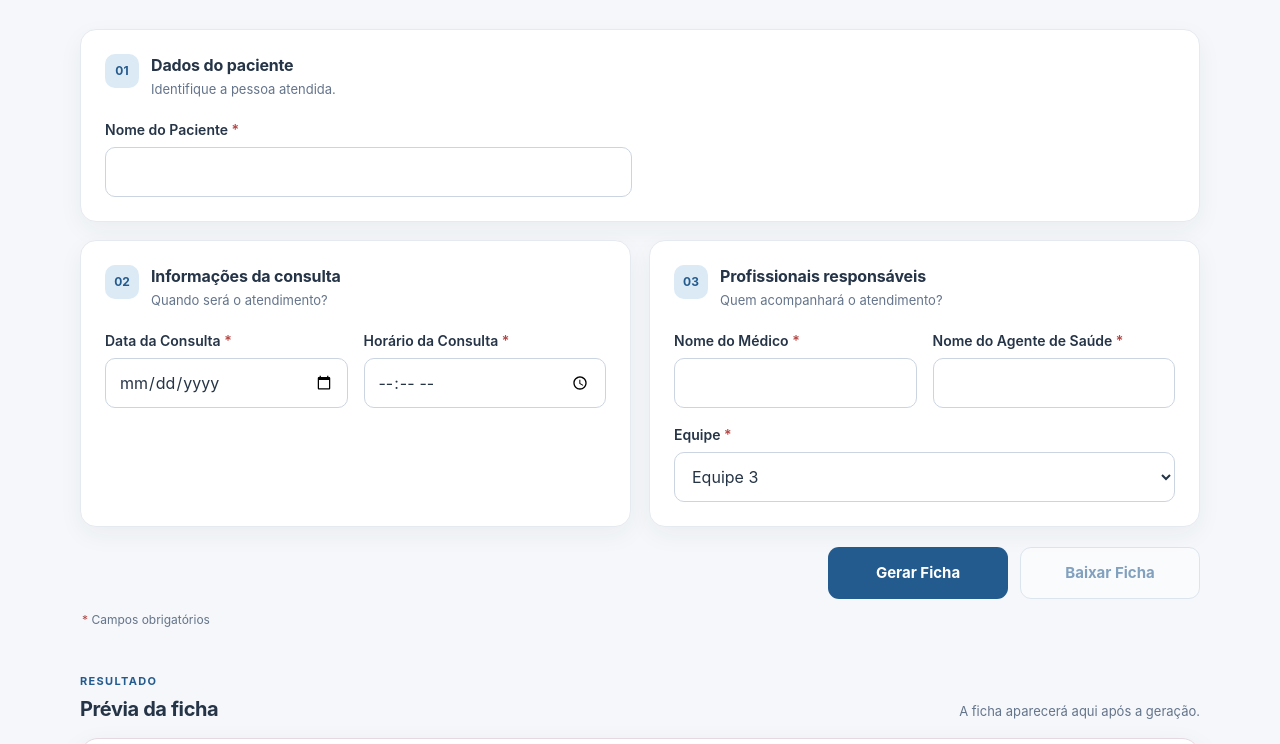
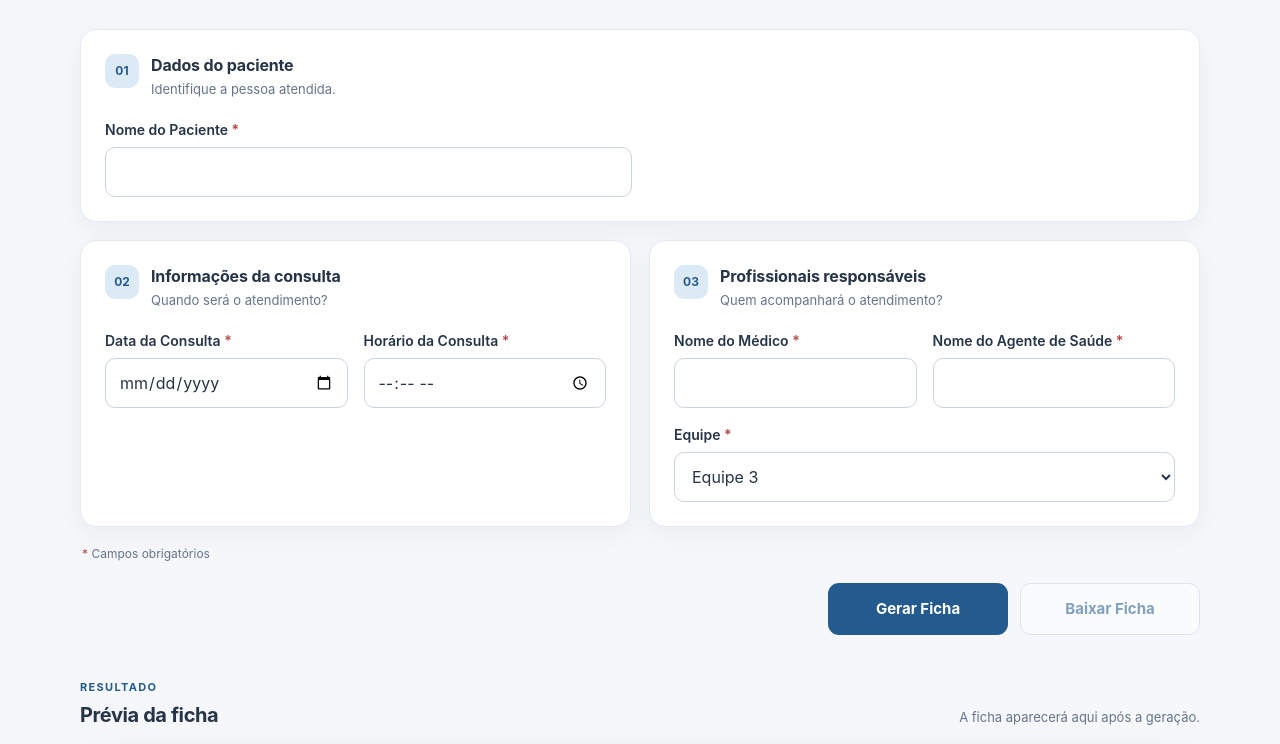
Before and after one commit to outofbluee/gerador-de-fichas-web, a plain HTML site: page index.html in a window 1280 px wide. Shown: the part 243-987 px from the top of the page. Drawn offline with nearby package versions, Linux system fonts and the light colour scheme.

Commit message:
style: ajustando a posição do form-note

```diff
--- a/index.html
+++ b/index.html
@@ -89,13 +89,15 @@
                 </div>
             </section>
 
+            <p class="form-note"><span class="required-mark" aria-hidden="true">*</span> Campos obrigatórios</p>
+
             <div class="form-actions">
                 <button type="submit" class="button button-primary">Gerar Ficha</button>
                 <button type="button" class="button button-secondary" id="baixarFicha" disabled>Baixar Ficha</button>
             </div>
         </form>
 
-        <p class="form-note"><span class="required-mark" aria-hidden="true">*</span> Campos obrigatórios</p>
+
         <p class="feedback" id="fichaFeedback" role="status" aria-live="polite" aria-atomic="true" hidden></p>
 
         <section class="preview-section" aria-labelledby="preview-heading">
--- a/style.css
+++ b/style.css
@@ -267,7 +267,7 @@ select {
 }
 
 .form-note {
-    margin: 12px 2px 0;
+    margin: 0px 2px 0;
     color: var(--color-muted);
     font-size: 12px;
 }
```
